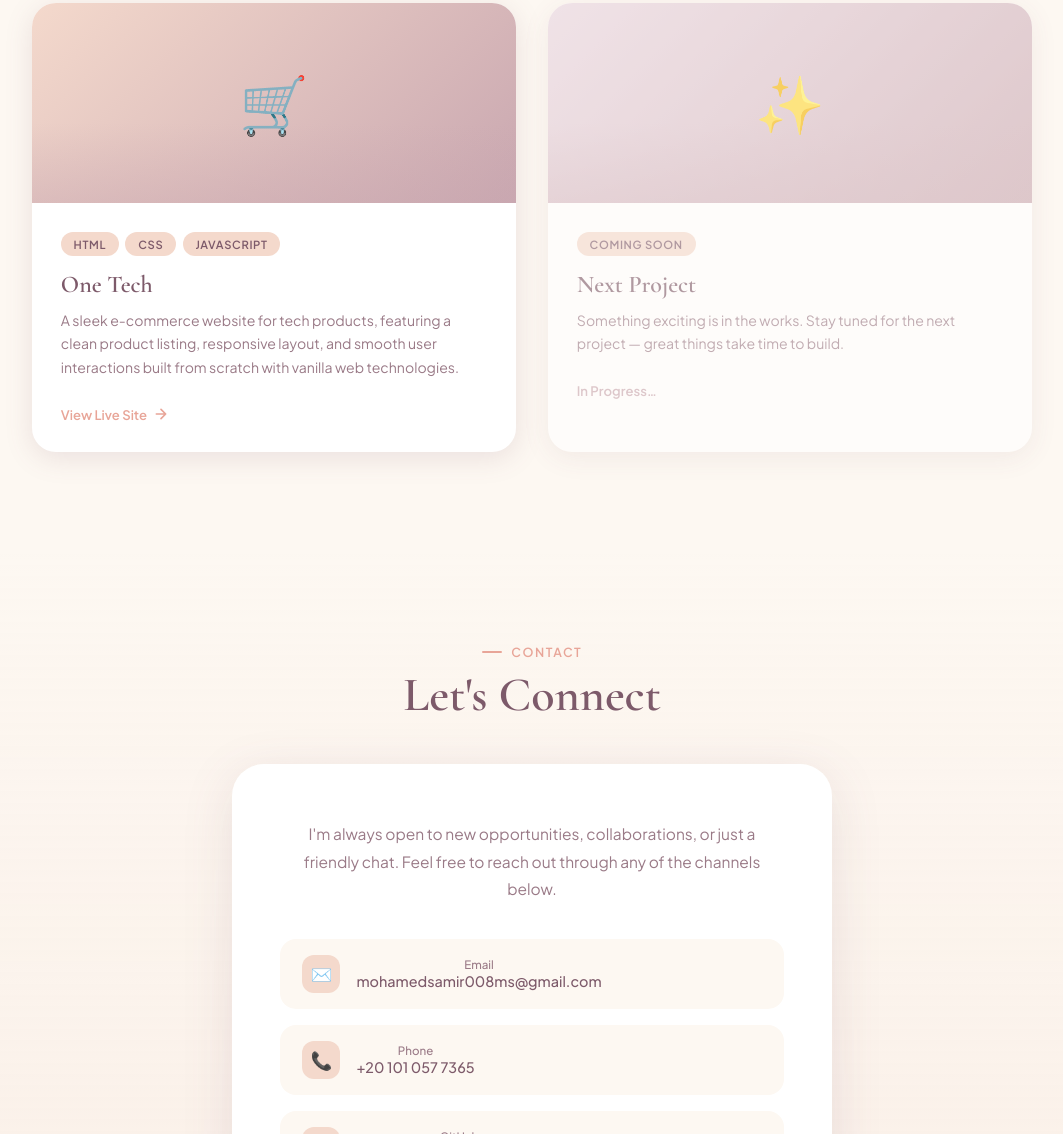
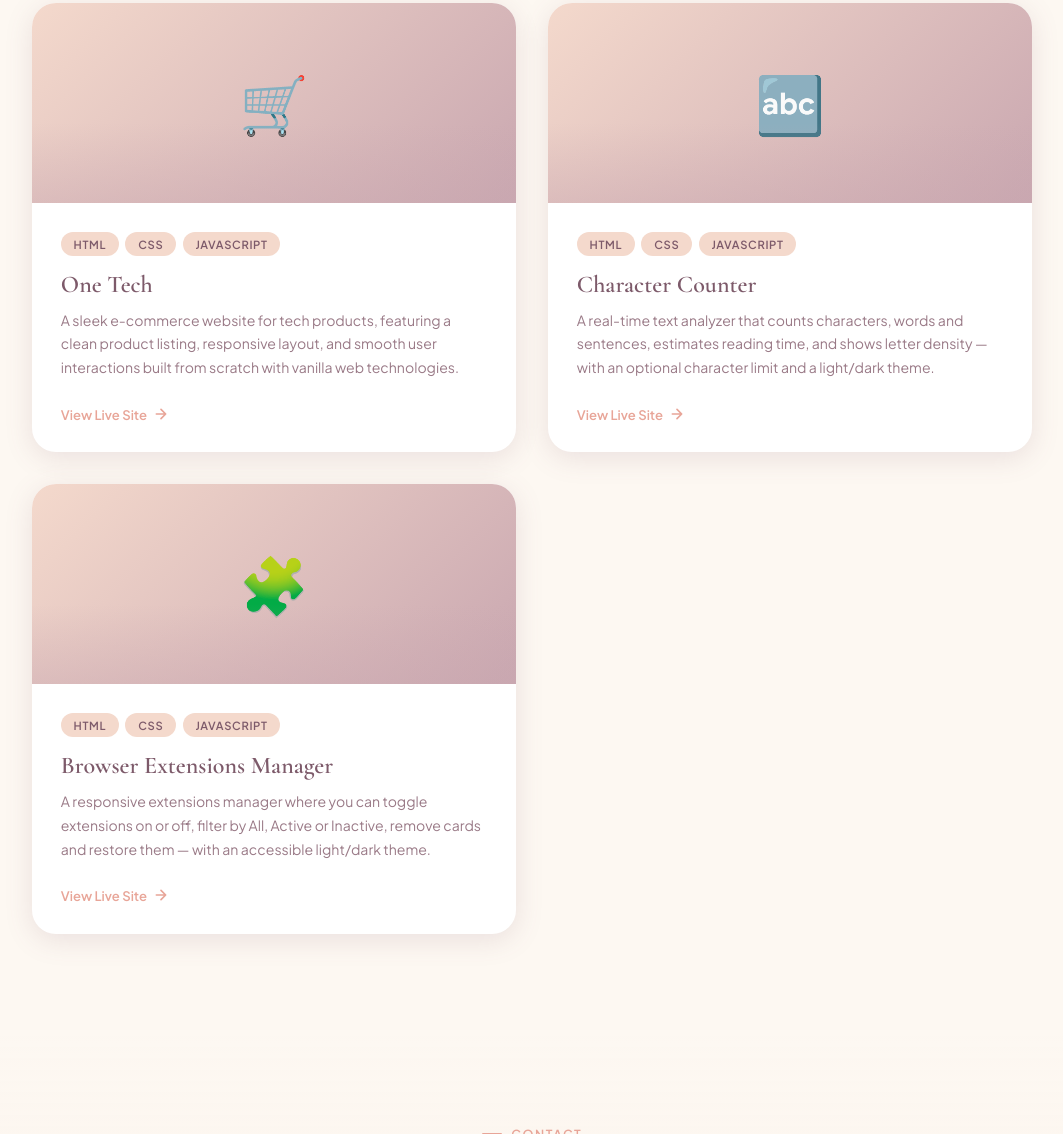
Before and after one commit to mhmd-samir008/Frontend-Portfolio, a plain HTML site: page index.html in a window 1280 px wide. Shown: the part 2588-3722 px from the top of the page, without its empty margins (108-1171 px from the left). Drawn offline with nearby package versions, Linux system fonts and the light colour scheme.

Commit message:
Update project links and add new project cards
Updated project links and descriptions in the index.html file. Added new project cards for 'Character Counter' and 'Browser Extensions Manager'.

```diff
--- a/index.html
+++ b/index.html
@@ -120,7 +120,7 @@
           </div>
           <div class="project-title">One Tech</div>
           <p class="project-desc">A sleek e-commerce website for tech products, featuring a clean product listing, responsive layout, and smooth user interactions built from scratch with vanilla web technologies.</p>
-          <a href="https://mostafa612007.github.io/One-Teck/" target="_blank" class="project-link">
+          <a href="https://mhmd-samir008.github.io/One-Tech/" target="_blank" class="project-link">
             View Live Site
             <svg viewBox="0 0 24 24" fill="none" stroke="currentColor" stroke-width="2.5" stroke-linecap="round" stroke-linejoin="round">
               <path d="M5 12h14M12 5l7 7-7 7"/>
@@ -128,16 +128,40 @@
           </a>
         </div>
       </div>
-      <!-- Placeholder card -->
-      <div class="project-card observe" style="opacity:0.6">
-        <div class="project-thumb" style="background: linear-gradient(135deg, #e8d5e0, #c9a7b0)">✨</div>
+      <div class="project-card observe">
+        <div class="project-thumb">🔤</div>
         <div class="project-body">
           <div class="project-tags">
-            <span class="tag">Coming Soon</span>
+            <span class="tag">HTML</span>
+            <span class="tag">CSS</span>
+            <span class="tag">JavaScript</span>
           </div>
-          <div class="project-title">Next Project</div>
-          <p class="project-desc">Something exciting is in the works. Stay tuned for the next project — great things take time to build.</p>
-          <span class="project-link" style="cursor:default; color:var(--mauve)">In Progress…</span>
+          <div class="project-title">Character Counter</div>
+          <p class="project-desc">A real-time text analyzer that counts characters, words and sentences, estimates reading time, and shows letter density — with an optional character limit and a light/dark theme.</p>
+          <a href="https://mhmd-samir008.github.io/Character-counter/" target="_blank" rel="noopener" class="project-link">
+            View Live Site
+            <svg viewBox="0 0 24 24" fill="none" stroke="currentColor" stroke-width="2.5" stroke-linecap="round" stroke-linejoin="round">
+              <path d="M5 12h14M12 5l7 7-7 7"/>
+            </svg>
+          </a>
+        </div>
+      </div>
+      <div class="project-card observe">
+        <div class="project-thumb">🧩</div>
+        <div class="project-body">
+          <div class="project-tags">
+            <span class="tag">HTML</span>
+            <span class="tag">CSS</span>
+            <span class="tag">JavaScript</span>
+          </div>
+          <div class="project-title">Browser Extensions Manager</div>
+          <p class="project-desc">A responsive extensions manager where you can toggle extensions on or off, filter by All, Active or Inactive, remove cards and restore them — with an accessible light/dark theme.</p>
+          <a href="https://mhmd-samir008.github.io/Browser-extension-manager-UI/" target="_blank" rel="noopener" class="project-link">
+            View Live Site
+            <svg viewBox="0 0 24 24" fill="none" stroke="currentColor" stroke-width="2.5" stroke-linecap="round" stroke-linejoin="round">
+              <path d="M5 12h14M12 5l7 7-7 7"/>
+            </svg>
+          </a>
         </div>
       </div>
     </div>
```
